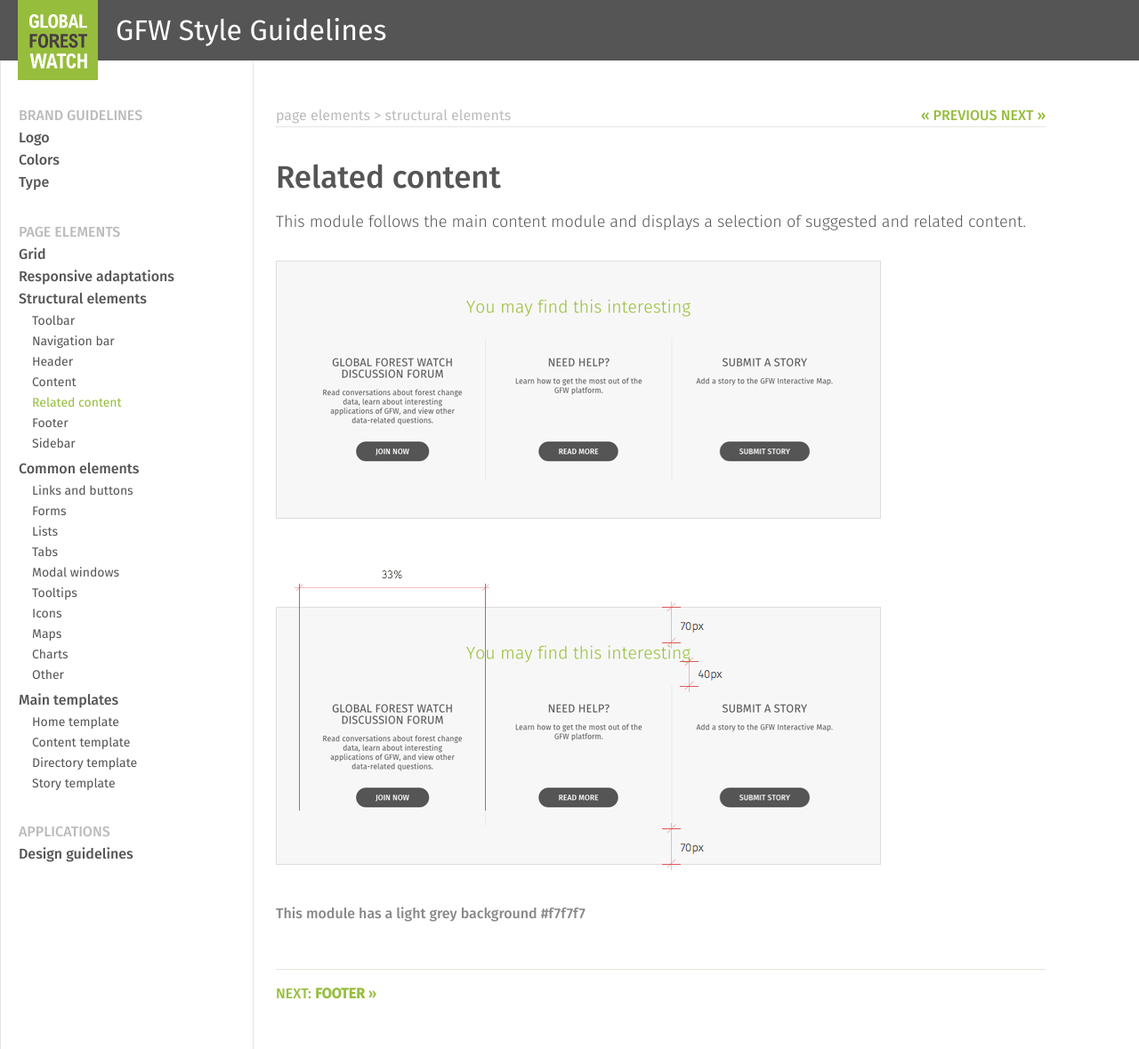
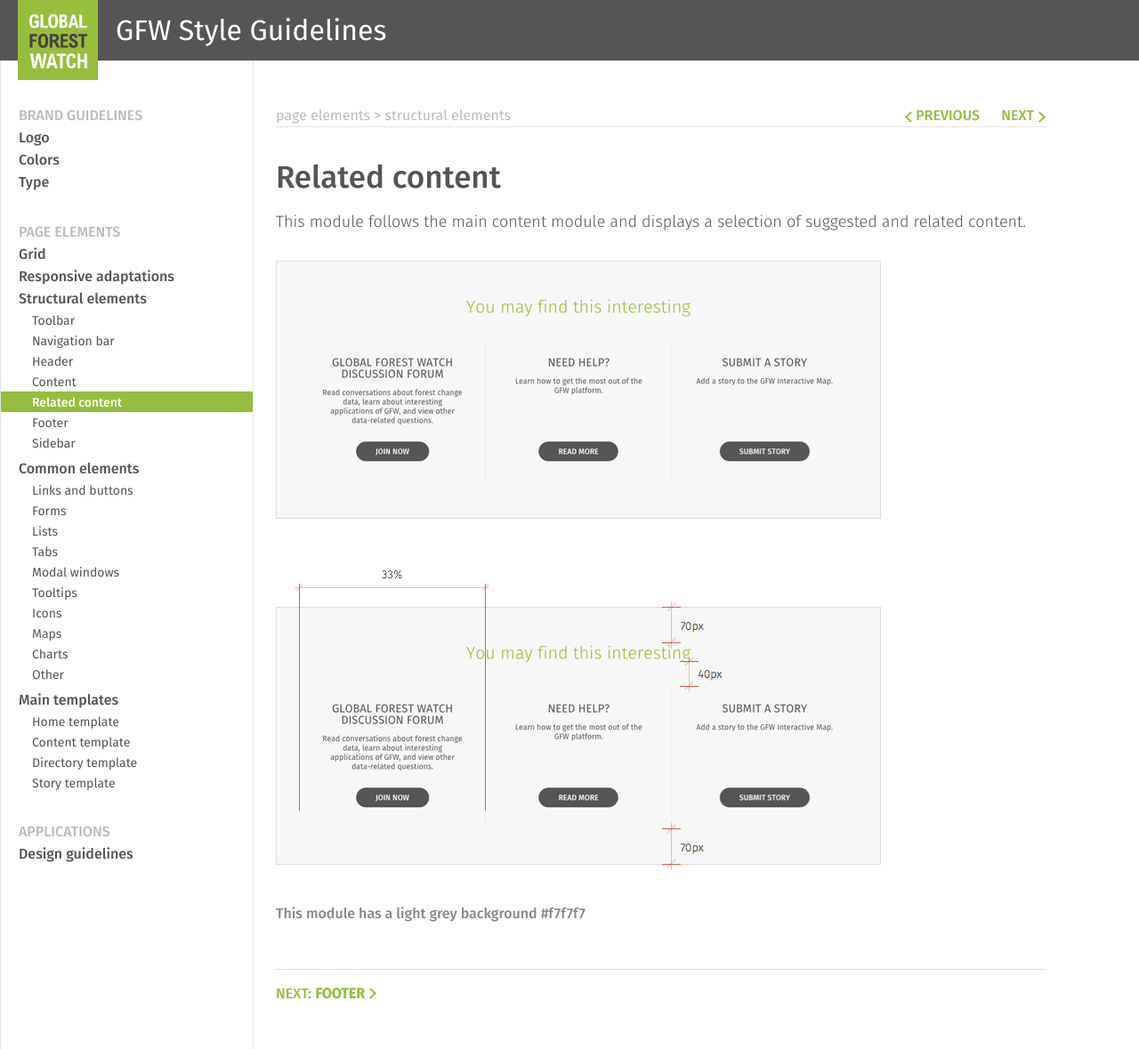
Before and after one commit to Vizzuality/gfw-style-guides, a Jekyll site: the page built from _posts/structural-elements/0006-06-01-related-content.markdown, in a window 1280 px wide. Shown: the whole page at 89% size. Built offline with Jekyll 4.4.1, drawn with Linux system fonts in a browser that asks for light colours.

Commit message:
arrows nav

```diff
--- a/_includes/post-bottom-bar.html
+++ b/_includes/post-bottom-bar.html
@@ -1,9 +1,9 @@
 <div class="post-bottom-bar">
   <div class="pagination">
     {% if page.next %}
-      <a class="next" href="{{ site.baseurl }}{{page.next.url}}">Next: <span class="next-title">{{page.next.title}}</span> &raquo;</a>
+      <a class="next" href="{{ site.baseurl }}{{page.next.url}}">Next: <span class="next-title">{{page.next.title}}</span></a>
     {% else %}
-      <a class="next" href="{{ site.baseurl }}/">&laquo; Back to <span class="next-title">home</span></a>
+      <a class="back" href="{{ site.baseurl }}/">Back to <span class="next-title">home</span></a>
     {% endif %}
   </div>
 </div>
--- a/_includes/post-top-bar.html
+++ b/_includes/post-top-bar.html
@@ -11,10 +11,10 @@
   </h3>
   <div class="pagination">
     {% if page.previous %}
-      <a class="prev" href="{{ site.baseurl }}{{page.previous.url}}">&laquo; Previous</a>
+      <a class="prev" href="{{ site.baseurl }}{{page.previous.url}}">Previous</a>
     {% endif %}
     {% if page.next %}
-      <a class="next" href="{{ site.baseurl }}{{page.next.url}}">Next &raquo;</a>
+      <a class="next" href="{{ site.baseurl }}{{page.next.url}}">Next</a>
     {% endif %}
   </div>
 </div>
--- a/_includes/sidenav.html
+++ b/_includes/sidenav.html
@@ -17,37 +17,37 @@
           <li>
             <h3 class="{% if {{page.title}} == 'Structural elements' %}current{% endif %}"><a href="{{site.baseurl}}/page-elements/structural-elements.html">Structural elements</a></h3>
             <ul class="third-level">
-              <li><a class="{% if {{page.title}} == 'Toolbar' %}item-selected{% endif %}"href="{{site.baseurl}}/page-elements/structural-elements/toolbar.html">Toolbar</a></li>
-              <li><a class="{% if {{page.title}} == 'Navigation bar' %}item-selected{% endif %}" href="{{site.baseurl}}/page-elements/structural-elements/navigation-bar.html">Navigation bar</a></li>
-              <li><a class="{% if {{page.title}} == 'Header' %}item-selected{% endif %}" href="{{site.baseurl}}/page-elements/structural-elements/header.html">Header</a></li>
-              <li><a class="{% if {{page.title}} == 'Content' %}item-selected{% endif %}" href="{{site.baseurl}}/page-elements/structural-elements/content.html">Content</a></li>
-              <li><a class="{% if {{page.title}} == 'Related content' %}item-selected{% endif %}" href="{{site.baseurl}}/page-elements/structural-elements/related-content.html">Related content</a></li>
-              <li><a class="{% if {{page.title}} == 'Footer' %}item-selected{% endif %}" href="{{site.baseurl}}/page-elements/structural-elements/footer.html">Footer</a></li>
-              <li><a class="{% if {{page.title}} == 'Sidebar' %}item-selected{% endif %}" href="{{site.baseurl}}/page-elements/structural-elements/sidebar.html">Sidebar</a></li>
+              <li class="{% if {{page.title}} == 'Toolbar' %}item-selected{% endif %}"><a href="{{site.baseurl}}/page-elements/structural-elements/toolbar.html">Toolbar</a></li>
+              <li class="{% if {{page.title}} == 'Navigation bar' %}item-selected{% endif %}"><a href="{{site.baseurl}}/page-elements/structural-elements/navigation-bar.html">Navigation bar</a></li>
+              <li class="{% if {{page.title}} == 'Header' %}item-selected{% endif %}"><a href="{{site.baseurl}}/page-elements/structural-elements/header.html">Header</a></li>
+              <li class="{% if {{page.title}} == 'Content' %}item-selected{% endif %}"><a href="{{site.baseurl}}/page-elements/structural-elements/content.html">Content</a></li>
+              <li class="{% if {{page.title}} == 'Related content' %}item-selected{% endif %}"><a href="{{site.baseurl}}/page-elements/structural-elements/related-content.html">Related content</a></li>
+              <li class="{% if {{page.title}} == 'Footer' %}item-selected{% endif %}"><a href="{{site.baseurl}}/page-elements/structural-elements/footer.html">Footer</a></li>
+              <li class="{% if {{page.title}} == 'Sidebar' %}item-selected{% endif %}"><a href="{{site.baseurl}}/page-elements/structural-elements/sidebar.html">Sidebar</a></li>
             </ul>
           </li>
           <li>
             <h3 class="{% if {{page.title}} == 'Common elements' %}current{% endif %}"><a href="{{site.baseurl}}/page-elements/common-elements.html">Common elements</a></h3>
             <ul class="third-level">
               <li><a class="{% if {{page.title}} == 'Links and buttons' %}item-selected{% endif %}" href="{{site.baseurl}}/page-elements/common-elements/links-and-buttons.html">Links and buttons</a></li>
-              <li><a class="{% if {{page.title}} == 'Forms' %}item-selected{% endif %}" href="{{site.baseurl}}/page-elements/common-elements/forms.html">Forms</a></li>
-              <li><a class="{% if {{page.title}} == 'Lists' %}item-selected{% endif %}" href="{{site.baseurl}}/page-elements/common-elements/lists.html">Lists</a></li>
-              <li><a class="{% if {{page.title}} == 'Tabs' %}item-selected{% endif %}" href="{{site.baseurl}}/page-elements/common-elements/tabs.html">Tabs</a></li>
-              <li><a class="{% if {{page.title}} == 'Modal windows' %}item-selected{% endif %}" href="{{site.baseurl}}/page-elements/common-elements/modal-windows.html">Modal windows</a></li>
-              <li><a class="{% if {{page.title}} == 'Tooltips' %}item-selected{% endif %}" href="{{site.baseurl}}/page-elements/common-elements/tooltips.html">Tooltips</a></li>
-              <li><a class="{% if {{page.title}} == 'Icons' %}item-selected{% endif %}" href="{{site.baseurl}}/page-elements/common-elements/icons.html">Icons</a></li>
-              <li><a class="{% if {{page.title}} == 'Maps' %}item-selected{% endif %}" href="{{site.baseurl}}/page-elements/common-elements/maps.html">Maps</a></li>
-              <li><a class="{% if {{page.title}} == 'Charts' %}item-selected{% endif %}" href="{{site.baseurl}}/page-elements/common-elements/charts.html">Charts</a></li>
-              <li><a class="{% if {{page.title}} == 'Other' %}item-selected{% endif %}" href="{{site.baseurl}}/page-elements/common-elements/other.html">Other</a></li>
+              <li class="{% if {{page.title}} == 'Forms' %}item-selected{% endif %}"><a href="{{site.baseurl}}/page-elements/common-elements/forms.html">Forms</a></li>
+              <li class="{% if {{page.title}} == 'Lists' %}item-selected{% endif %}"><a href="{{site.baseurl}}/page-elements/common-elements/lists.html">Lists</a></li>
+              <li class="{% if {{page.title}} == 'Tabs' %}item-selected{% endif %}"><a href="{{site.baseurl}}/page-elements/common-elements/tabs.html">Tabs</a></li>
+              <li class="{% if {{page.title}} == 'Modal windows' %}item-selected{% endif %}"><a href="{{site.baseurl}}/page-elements/common-elements/modal-windows.html">Modal windows</a></li>
+              <li class="{% if {{page.title}} == 'Tooltips' %}item-selected{% endif %}"><a href="{{site.baseurl}}/page-elements/common-elements/tooltips.html">Tooltips</a></li>
+              <li class="{% if {{page.title}} == 'Icons' %}item-selected{% endif %}"><a href="{{site.baseurl}}/page-elements/common-elements/icons.html">Icons</a></li>
+              <li class="{% if {{page.title}} == 'Maps' %}item-selected{% endif %}"><a href="{{site.baseurl}}/page-elements/common-elements/maps.html">Maps</a></li>
+              <li class="{% if {{page.title}} == 'Charts' %}item-selected{% endif %}"><a href="{{site.baseurl}}/page-elements/common-elements/charts.html">Charts</a></li>
+              <li class="{% if {{page.title}} == 'Other' %}item-selected{% endif %}"><a href="{{site.baseurl}}/page-elements/common-elements/other.html">Other</a></li>
             </ul>
           </li>
           <li>
             <h3 class="{% if {{page.title}} == 'Main templates' %}current{% endif %}"><a href="{{site.baseurl}}/page-elements/main-templates.html">Main templates</a></h3>
             <ul class="third-level">
-              <li><a class="{% if {{page.title}} == 'Home template' %}item-selected{% endif %}" href="{{site.baseurl}}/page-elements/main-templates/home-template.html">Home template</a></li>
-              <li><a class="{% if {{page.title}} == 'Content template' %}item-selected{% endif %}" href="{{site.baseurl}}/page-elements/main-templates/content-template.html">Content template</a></li>
-              <li><a class="{% if {{page.title}} == 'Directory template' %}item-selected{% endif %}" href="{{site.baseurl}}/page-elements/main-templates/directory-template.html">Directory template</a></li>
-              <li><a class="{% if {{page.title}} == 'Story template' %}item-selected{% endif %}" href="{{site.baseurl}}/page-elements/main-templates/story-template.html">Story template</a></li>
+              <li class="{% if {{page.title}} == 'Home template' %}item-selected{% endif %}"><a href="{{site.baseurl}}/page-elements/main-templates/home-template.html">Home template</a></li>
+              <li class="{% if {{page.title}} == 'Content template' %}item-selected{% endif %}"><a href="{{site.baseurl}}/page-elements/main-templates/content-template.html">Content template</a></li>
+              <li class="{% if {{page.title}} == 'Directory template' %}item-selected{% endif %}"><a href="{{site.baseurl}}/page-elements/main-templates/directory-template.html">Directory template</a></li>
+              <li class="{% if {{page.title}} == 'Story template' %}item-selected{% endif %}"><a  href="{{site.baseurl}}/page-elements/main-templates/story-template.html">Story template</a></li>
             </ul>
           </li>
         </ul>
--- a/_sass/layouts/_post.scss
+++ b/_sass/layouts/_post.scss
@@ -75,8 +75,41 @@
       float: right;
       .prev,
       .next {
+        position: relative;
         font-weight: 500;
         text-transform: uppercase;
+      }
+      .prev {
+        margin-right: 20px;
+        &:before {
+          content: '';
+          position: absolute;
+          display: inline-block;
+          top: 7px;
+          left: -10px;
+          width: 9px;
+          height: 9px;
+          border-top: 2px solid $cGreen;
+          border-left: 2px solid $cGreen;
+          -webkit-transform: rotate(-45deg);
+          transform: rotate(-45deg);
+        }
+      }
+      .next {
+        padding-right: 13px;
+        &:after {
+          content: '';
+          position: absolute;
+          display: inline-block;
+          top: 7px;
+          right: 2px;
+          width: 9px;
+          height: 9px;
+          border-top: 2px solid $cGreen;
+          border-right: 2px solid $cGreen;
+          -webkit-transform: rotate(45deg);
+          transform: rotate(45deg);
+        }
       }
     }
   }
@@ -87,7 +120,9 @@
     margin: 50px 0 0;
     @extend %clearfix;
     .pagination {
-      .next {
+      .next,
+      .back {
+        position: relative;
         display: inline-block;
         margin: 15px 0 0;
         font-weight: 500;
@@ -96,6 +131,38 @@
           font-weight: 600;
         }
       }
+      .back {
+        padding-left: 13px;
+        &:after {
+          content: '';
+          position: absolute;
+          display: inline-block;
+          top: 7px;
+          left: 2px;
+          width: 9px;
+          height: 9px;
+          border-top: 2px solid $cGreen;
+          border-left: 2px solid $cGreen;
+          -webkit-transform: rotate(-45deg);
+          transform: rotate(-45deg);
+        }
+      }
+      .next {
+        padding-right: 13px;
+        &:after {
+          content: '';
+          position: absolute;
+          display: inline-block;
+          top: 7px;
+          right: 2px;
+          width: 9px;
+          height: 9px;
+          border-top: 2px solid $cGreen;
+          border-right: 2px solid $cGreen;
+          -webkit-transform: rotate(45deg);
+          transform: rotate(45deg);
+        }
+      }
     }
   }
 }
--- a/_sass/layouts/_sidenav.scss
+++ b/_sass/layouts/_sidenav.scss
@@ -37,31 +37,40 @@
         }
       }
     }
-    .second-level{
+    // .second-level{
+    //   >li{
+    //     &:hover {
+    //       h3{
+    //         background: $cGreen;
+    //         color: $white;
+    //         a{
+    //           background: inherit;
+    //           color: inherit;
+    //         }
+    //       }
+    //     }
+    //   }
+    // }
+    .third-level{
+      margin-bottom: 5px;
+      // padding: 0 20px;
       >li{
-        &:hover {
-          h3{
-            background: $cGreen;
+        cursor: pointer;
+        font-size: 0.875em;
+        padding: 2px 0 0 35px;
+        &.item-selected {
+          background: $cGreen;
+          a {
             color: $white;
-            a{
-              background: inherit;
-              color: inherit;
+            font-weight: 500;
+            &:hover {
+              color: $white;
             }
           }
         }
-      }
-    }
-    .third-level{
-      margin-bottom: 5px;
-      padding: 0 20px;
-      >li{
-        cursor: pointer;
-        font-size: 0.875em;
-        margin: 2px 0 0 15px;
-        a{
+        a {
           display: block;
-          &:hover,
-          &.item-selected {
+          &:hover {
             color: $cGreen;
           }
         }
```
